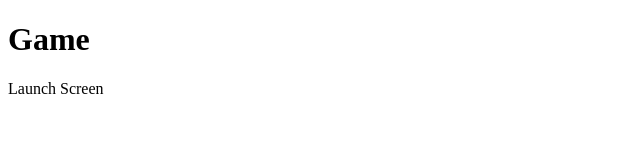
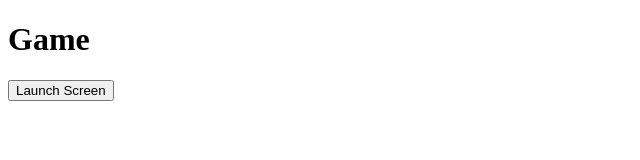
Before and after one commit to approvers/radwimpiece, a React (Vite) app: page / in a window 1280 px wide. Shown: the top 160 px of the page, without its empty margins (0-640 px from the left). Built offline with nearby package versions, Linux system fonts and the light colour scheme.

Commit message:
fix: implement temporary screen state

```diff
--- a/src/components/Game.tsx
+++ b/src/components/Game.tsx
@@ -10,9 +10,9 @@ const Game = () => {
   return (
     <div className="Game">
       <h1>Game</h1>
-      {screenState === "launch" && <>Launch Screen</>}
-      {screenState === "ingame" && <>In Game</>}
-      {screenState === "result" && <>Result Screen</>}
+      {screenState === "launch" && <button type="button" onClick={() => setScreenState("ingame")}>Launch Screen</button>}
+      {screenState === "ingame" && <button type="button" onClick={() => setScreenState("result")}>In Game</button>}
+      {screenState === "result" && <button type="button" onClick={() => setScreenState("launch")}>Result Screen</button>}
     </div>
   );
 };
```
